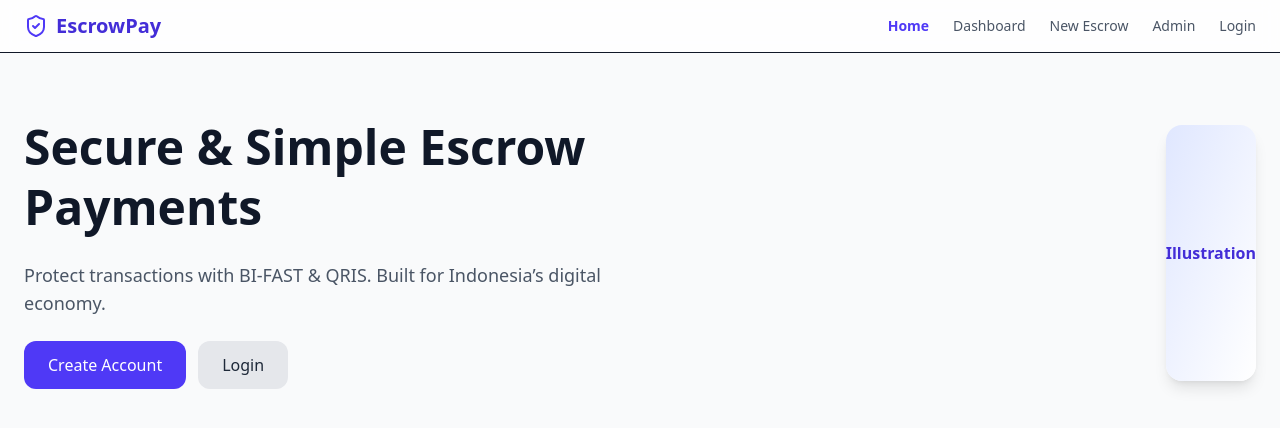
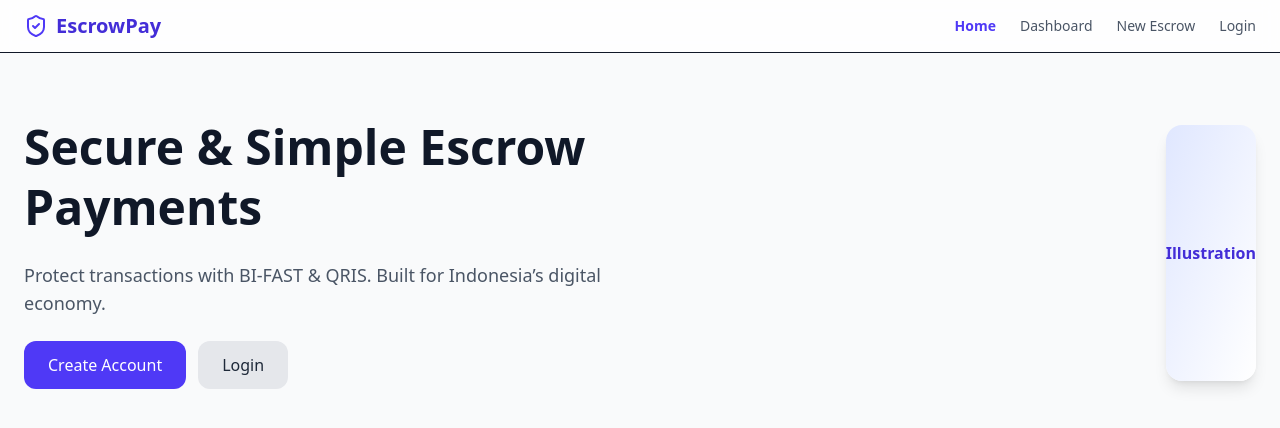
Before and after one commit to lamfete/escao-frontend, a React (Vite) app: page / in a window 1280 px wide. Shown: the top 428 px of the page. Built offline with nearby package versions, Linux system fonts and the light colour scheme; no server answers.

Commit message:
ui(nav): hide Admin menu for buyer/seller; show only for role=admin in desktop and mobile nav

```diff
--- a/src/components/Navbar.tsx
+++ b/src/components/Navbar.tsx
@@ -37,7 +37,9 @@ export default function Navbar(){
           <NavLink to="/" className={({isActive})=> isActive? 'text-indigo-600 font-semibold':'text-gray-600 hover:text-indigo-600'}>Home</NavLink>
           <NavLink to="/dashboard" className={({isActive})=> isActive? 'text-indigo-600 font-semibold':'text-gray-600 hover:text-indigo-600'}>Dashboard</NavLink>
           <NavLink to="/escrow/new" className={({isActive})=> isActive? 'text-indigo-600 font-semibold':'text-gray-600 hover:text-indigo-600'}>New Escrow</NavLink>
-          <NavLink to="/admin" className={({isActive})=> isActive? 'text-indigo-600 font-semibold':'text-gray-600 hover:text-indigo-600'}>Admin</NavLink>
+          {user?.role === 'admin' && (
+            <NavLink to="/admin" className={({isActive})=> isActive? 'text-indigo-600 font-semibold':'text-gray-600 hover:text-indigo-600'}>Admin</NavLink>
+          )}
           {user && kycVerified === false && (
             <NavLink to="/kyc" className={({isActive})=> isActive? 'text-amber-700 font-semibold':'text-amber-700 hover:text-amber-800'}>KYC</NavLink>
           )}
@@ -56,7 +58,9 @@ export default function Navbar(){
           <NavLink to="/" onClick={()=>setOpen(false)} className="block text-gray-700">Home</NavLink>
           <NavLink to="/dashboard" onClick={()=>setOpen(false)} className="block text-gray-700">Dashboard</NavLink>
           <NavLink to="/escrow/new" onClick={()=>setOpen(false)} className="block text-gray-700">New Escrow</NavLink>
-          <NavLink to="/admin" onClick={()=>setOpen(false)} className="block text-gray-700">Admin</NavLink>
+          {user?.role === 'admin' && (
+            <NavLink to="/admin" onClick={()=>setOpen(false)} className="block text-gray-700">Admin</NavLink>
+          )}
           {user && kycVerified === false && (
             <NavLink to="/kyc" onClick={()=>setOpen(false)} className="block text-amber-700">KYC</NavLink>
           )}
```
